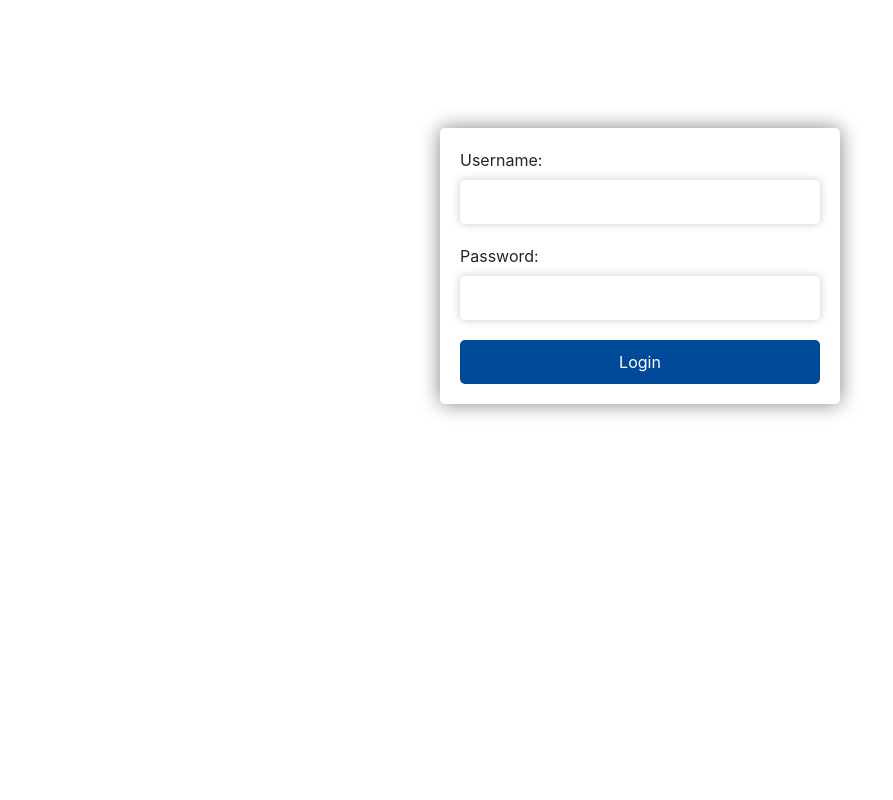
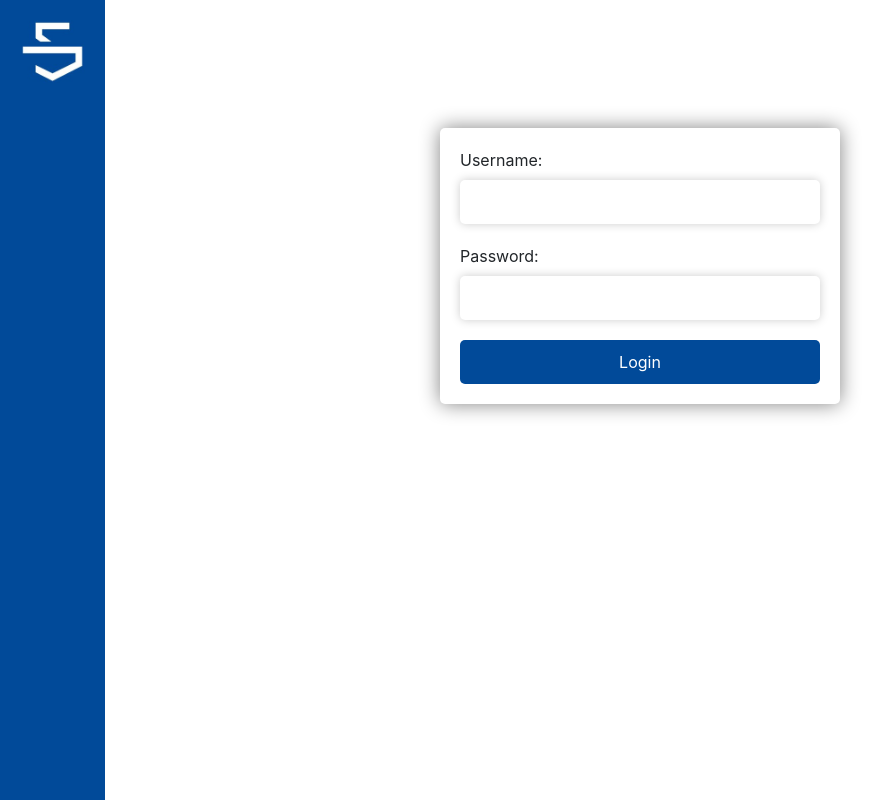
Before and after one commit to JFTR-Solutions/InvoiceGenerator-FrontEnd, a plain HTML site: page login.html in a window 1280 px wide. Shown: the whole page, without its empty margins (0-893 px from the left). Drawn offline with nearby package versions, Linux system fonts and the light colour scheme.

Commit message:
added logo to signin page

```diff
--- a/login.html
+++ b/login.html
@@ -36,6 +36,9 @@
 	</style>
 </head>
 <body>
+	<div class="col-md-2 sidebar">
+		<img src="/images/SWIFT.jpg" alt="SWIFT" class="img-fluid">
+	  </div>
 	<div class="container">
 	<form id="login-form">
 		<label for="username">Username:</label>
```
